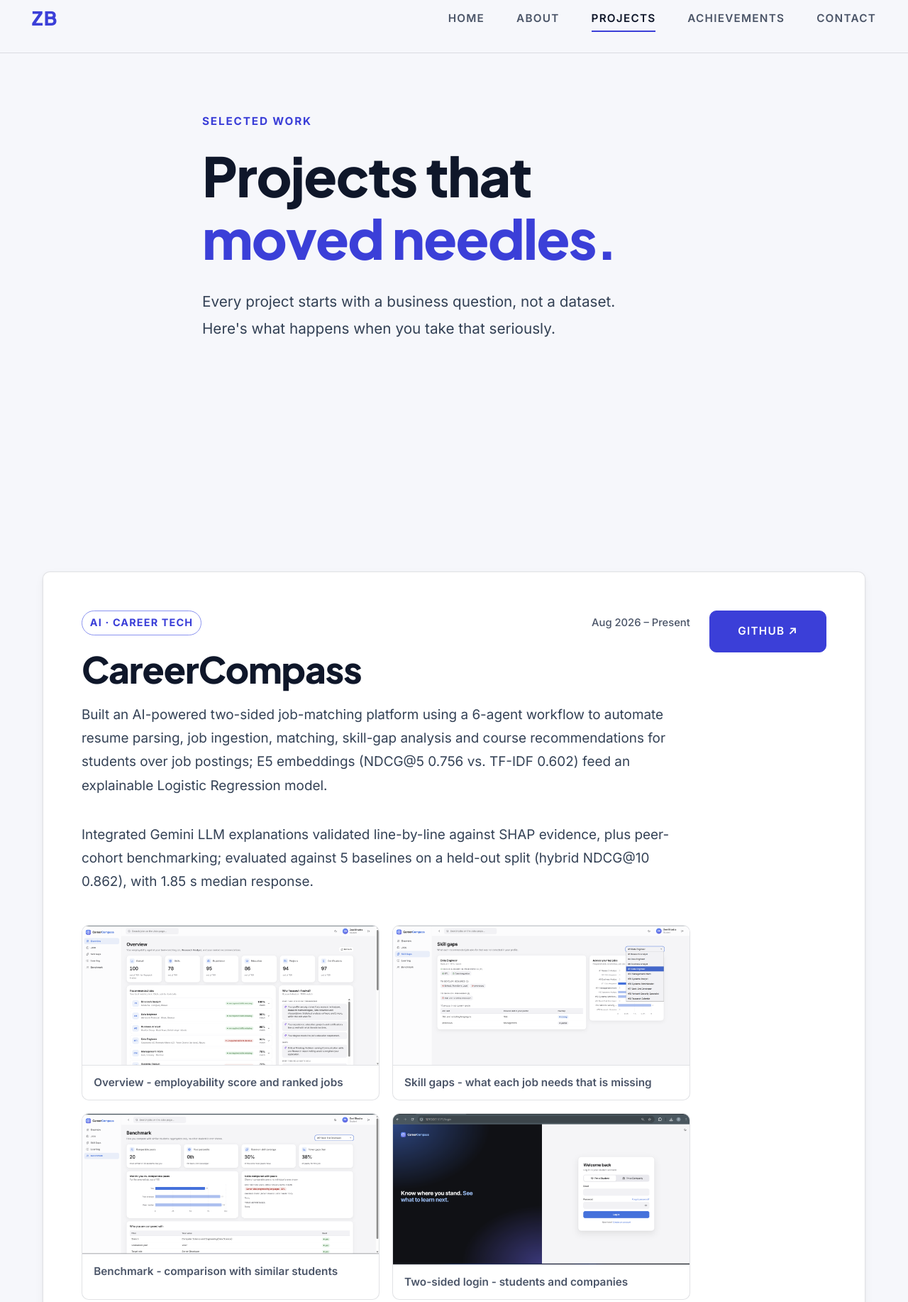
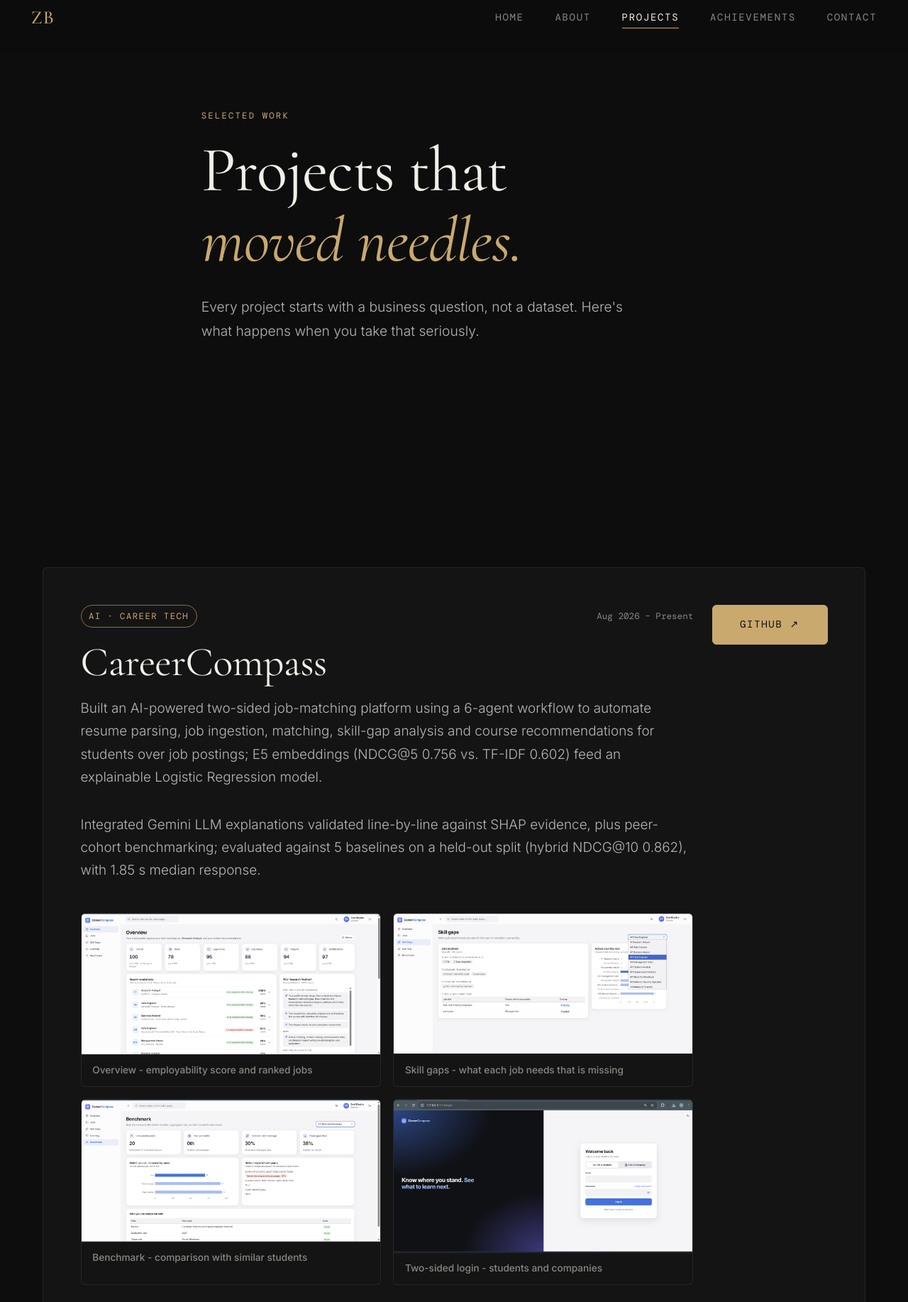
Before and after one commit to Zeelbhadra/portfolio, a plain HTML site: page pages/projects.html in a window 1280 px wide. Shown: the part 22-1856 px from the top of the page at 71% size. Drawn offline with nearby package versions, Linux system fonts and the light colour scheme; a web font is replaced by a local one.

Commit message:
ui changes

```diff
--- a/css/style.css
+++ b/css/style.css
@@ -7,21 +7,21 @@
 /* --- RESET & ROOT --- */
 *, *::before, *::after { box-sizing: border-box; margin: 0; padding: 0; }
 :root {
-  --bg:        #f6f7fb;
-  --bg-card:   #ffffff;
-  --bg-dark:   #e9edf7;
-  --surface:   #eef1f8;
-  --border:    rgba(15,23,42,0.12);
-  --border-md: rgba(15,23,42,0.22);
-  --gold:      #3b3fd8;   /* primary accent (indigo) */
-  --gold-dim:  #8b93f0;
-  --white:     #0f172a;   /* main text colour */
-  --muted:     #4b5568;
-  --accent:    #3b3fd8;
-  --ff-serif:  'Plus Jakarta Sans', system-ui, sans-serif;
-  --ff-sans:   'Inter', system-ui, sans-serif;
-  --ff-mono:   'Inter', system-ui, sans-serif;
-  --r:         10px;
+  --bg:        #0d0d0d;
+  --bg-card:   #141414;
+  --bg-dark:   #080808;
+  --surface:   #1a1a1a;
+  --border:    rgba(255,255,255,0.08);
+  --border-md: rgba(255,255,255,0.14);
+  --gold:      #c9a96e;
+  --gold-dim:  #8a6f42;
+  --white:     #f2efe9;
+  --muted:     #888882;
+  --accent:    #c9a96e;
+  --ff-serif:  'Cormorant Garamond', Georgia, serif;
+  --ff-sans:   'DM Sans', system-ui, sans-serif;
+  --ff-mono:   'DM Mono', monospace;
+  --r:         6px;
   --transition: 0.35s cubic-bezier(0.4,0,0.2,1);
 }
 html { scroll-behavior: smooth; font-size: 16px; }
@@ -620,94 +620,34 @@ p { font-size: 1.05rem; }
     text-align: left;
   }
 }
+/* =====================================================
+   SMALL READABILITY BUMP (original look kept)
+   ===================================================== */
+html { font-size: 17.5px; }
+p { font-size: 1.08rem; }
+.nav-link { font-size: 0.8rem; }
+.btn-primary, .btn-ghost { font-size: 0.8rem; }
+.skill-tag { font-size: 0.72rem; }
+.skills-card-title { font-size: 0.75rem; }
+.project-tag { font-size: 0.7rem; }
+.project-year, .leadership-period, .cert-date { font-size: 0.72rem; }
+.leadership-role { font-size: 0.72rem; }
+.project-tools span { font-size: 0.72rem; }
+.impact-badge { font-size: 0.75rem; }
+.leadership-card ul li { font-size: 1rem; }
+.leadership-photo-caption { font-size: 0.7rem; }
+.footer-tagline, .footer-links a, .footer-copy { font-size: 0.75rem; }
+.form-group label { font-size: 0.72rem; }
+.contact-item-body a, .contact-item-body span { font-size: 0.8rem; }
 
-/* =====================================================
-   READABILITY THEME — light palette, clearer type scale
-   ===================================================== */
-html { font-size: 18px; }
-body { font-weight: 400; line-height: 1.7; color: #0f172a; }
-p { font-size: 1.05rem; color: #334155; line-height: 1.75; }
-em { font-style: normal; color: var(--gold); }
+/* project screenshots: show the full image, never cropped */
+.project-image-wrap { width: 100%; }
+.project-img-placeholder { display: block; width: 100%; }
+.project-image-wrap img { width: 100%; height: auto; max-height: none; object-fit: contain; }
 
-h1, h2, h3 { font-weight: 800; line-height: 1.15; letter-spacing: -0.02em; color: #0f172a; }
-h1 { font-size: clamp(2.8rem, 6vw, 4.6rem); }
-h2 { font-size: clamp(2.1rem, 4vw, 3.1rem); }
-h3 { font-size: clamp(1.45rem, 2.4vw, 1.9rem); }
-.pillar h3 { font-size: 1.4rem; }
-.cert-card h3 { font-size: 1.4rem; }
-.cert-simulation-card h2, .extra-cert h4 { color: #0f172a; }
-.extra-cert h4 { font-size: 1.2rem; font-weight: 700; }
-.project-card.featured h3 { font-size: 2rem; }
-
-/* labels / small text: bigger, bolder, no tiny caps */
-.eyebrow { font-size: 0.85rem; font-weight: 700; letter-spacing: 0.12em; color: var(--gold); }
-.nav-logo { font-weight: 800; color: var(--gold); }
-.nav { background: rgba(246,247,251,0.92); border-bottom: 1px solid var(--border); }
-.nav-link { font-size: 0.85rem; font-weight: 600; letter-spacing: 0.08em; color: #4b5568; }
-.nav-link:hover, .nav-link.active { color: #0f172a; }
-.nav-link::after { height: 2px; background: var(--gold); bottom: -6px; }
-.nav-toggle span { background: #0f172a; height: 2px; }
-.mobile-menu a { font-size: 0.95rem; font-weight: 600; }
-.btn-primary, .btn-ghost { font-size: 0.85rem; font-weight: 600; letter-spacing: 0.08em; }
-.btn-primary { background: var(--gold); color: #fff; border-color: var(--gold); }
-.btn-primary:hover { background: transparent; color: var(--gold); }
-.btn-ghost { color: #0f172a; border-color: var(--border-md); }
-.btn-ghost:hover { border-color: var(--gold); color: var(--gold); }
-
-.hero-sub { font-size: 1.15rem; }
-.page-hero .lead { font-size: 1.15rem; color: #334155; }
-.hero-photo-frame { border-color: var(--gold-dim); }
-
-.project-tag, .cert-issuer, .cert-sim-issuer, .extra-cert-issuer,
-.leadership-role, .skills-card-title, .skills-block h4, .project-link {
-  font-size: 0.8rem !important; font-weight: 700; letter-spacing: 0.08em; color: var(--gold);
-}
-.project-tag { border-color: var(--gold-dim); }
-.project-year, .leadership-period, .cert-sim-date, .extra-cert-date, .cert-date,
-.leadership-photo-caption, .footer-tagline, .footer-copy, .cert-verify, .cert-verify-code {
-  font-size: 0.82rem !important; font-weight: 500; color: var(--muted);
-}
-.cert-tasks-title { font-size: 0.82rem !important; font-weight: 700; color: var(--muted); }
-.skill-tag { font-size: 0.85rem; font-weight: 500; padding: 0.35rem 0.85rem; color: #1e293b; background: #fff; border-color: var(--border-md); }
-.skill-tag:hover { border-color: var(--gold); color: var(--gold); }
-.project-tools span { font-size: 0.82rem; font-weight: 500; background: var(--surface); color: #1e293b; padding: 0.3rem 0.7rem; }
-.impact-badge { font-size: 0.85rem; font-weight: 600; background: rgba(59,63,216,0.08); border-color: var(--gold-dim); color: #2a2db5; }
-.footer-links a { font-size: 0.85rem; font-weight: 600; color: #334155; }
-.footer-links a:hover { color: var(--gold); }
-.footer-logo { font-weight: 800; }
-.form-group label { font-size: 0.8rem; font-weight: 600; }
-.contact-item-body a, .contact-item-body span { font-size: 0.9rem; color: #334155; }
-.contact-item-body strong { font-size: 1rem; font-weight: 600; }
-
-/* body-size text in cards */
-.pillar p { font-size: 1rem; }
-.leadership-card ul li, .cert-tasks li, .cert-task-list li { font-size: 1rem; color: #1e293b; line-height: 1.65; }
-.leadership-card ul li::before { color: var(--gold); }
-.cert-sim-desc, .extra-cert-note { font-size: 1rem; color: #334155; }
-.extra-cert-note { font-size: 0.95rem; }
-
-/* surfaces */
-.pillar, .project-card, .project-full-card, .leadership-card, .skills-card,
-.cert-card, .cert-simulation-card, .extra-cert, .contact-item {
-  box-shadow: 0 1px 3px rgba(15,23,42,0.06), 0 4px 14px rgba(15,23,42,0.04);
-}
-.cert-task-list li { background: var(--surface); }
-.section-dark { background: var(--bg-dark); }
-.footer { background: #fff; }
-::-webkit-scrollbar { width: 8px; }
-
-/* --- PROJECT GALLERY (2x2 screenshots) --- */
-.project-gallery {
-  display: grid; grid-template-columns: repeat(2, 1fr);
-  gap: 1rem; margin: 1.5rem 0 0.5rem;
-}
-.project-gallery figure {
-  margin: 0; border: 1px solid var(--border); border-radius: var(--r);
-  overflow: hidden; background: var(--bg-card);
-}
+/* CareerCompass 2x2 screenshot gallery */
+.project-gallery { display: grid; grid-template-columns: repeat(2, 1fr); gap: 1rem; margin: 1.5rem 0 0.5rem; }
+.project-gallery figure { margin: 0; border: 1px solid var(--border); border-radius: var(--r); overflow: hidden; background: var(--bg-card); }
 .project-gallery img { width: 100%; height: auto; display: block; }
-.project-gallery figcaption {
-  font-size: 0.85rem; font-weight: 600; color: var(--muted);
-  padding: 0.6rem 0.9rem; border-top: 1px solid var(--border);
-}
+.project-gallery figcaption { font-size: 0.78rem; font-weight: 500; color: var(--muted); padding: 0.6rem 0.9rem; border-top: 1px solid var(--border); }
 @media (max-width: 700px) { .project-gallery { grid-template-columns: 1fr; } }
--- a/js/main.js
+++ b/js/main.js
@@ -47,7 +47,12 @@ if (revealEls.length) {
       }
     });
   }, { threshold: 0.1, rootMargin: '0px 0px -60px 0px' });
-  revealEls.forEach(el => observer.observe(el));
+  revealEls.forEach(el => {
+    // stagger siblings for a smooth cascade
+    const sibs = el.parentElement ? [...el.parentElement.children].filter(c => c.classList.contains('reveal')) : [el];
+    el.style.transitionDelay = (Math.min(sibs.indexOf(el), 4) * 90) + 'ms';
+    observer.observe(el);
+  });
 }
 
 // --- Active nav link ---
--- a/pages/projects.html
+++ b/pages/projects.html
@@ -7,7 +7,7 @@
   <meta name="description" content="Selected analytics projects across pharma, e-commerce, and supply chain." />
   <link rel="preconnect" href="https://fonts.googleapis.com" />
   <link rel="preconnect" href="https://fonts.gstatic.com" crossorigin />
-  <link href="https://fonts.googleapis.com/css2?family=Inter:wght@400;500;600;700&family=Plus+Jakarta+Sans:wght@600;700;800&display=swap" rel="stylesheet" />
+  <link href="https://fonts.googleapis.com/css2?family=Cormorant+Garamond:ital,wght@0,300;0,400;0,500;0,600;1,300;1,400&family=Inter:wght@300;400;500&family=DM+Mono:wght@300;400&display=swap" rel="stylesheet" />
   <link rel="stylesheet" href="../css/style.css" />
 </head>
 <body>
```
Also changed, not shown: index.html (+2 -25 lines), pages/about.html (+1 -1 lines), pages/achievements.html (+4 -4 lines), pages/contact.html (+2 -2 lines).
